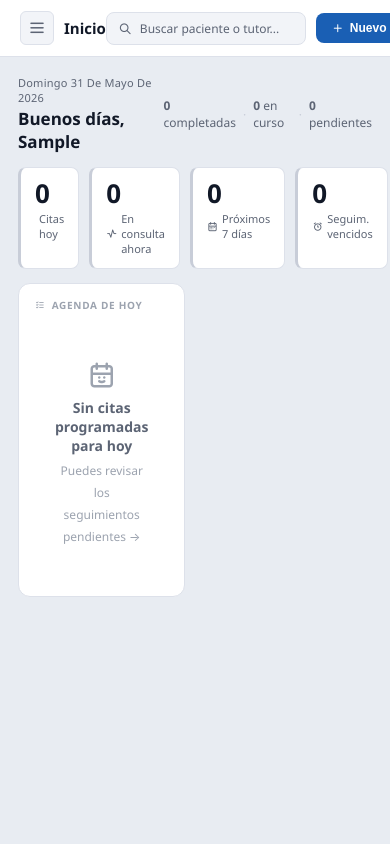
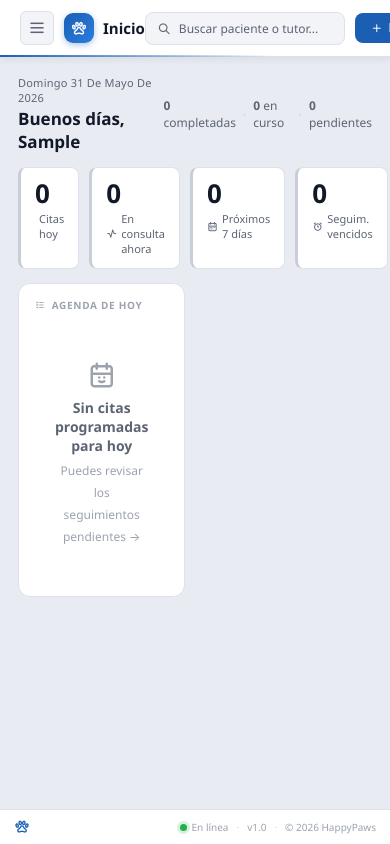
Before and after one commit to thisyourei/HappyPawsDev, a Django app: page / in a window 390 px wide. Run offline with Django 5.2, Linux system fonts and the light colour scheme; the visitor is signed in with stand-in values (Sample User, id 1); data comes from the database, SQL or seed files in the repository; data that the repository does not hold is empty.

Commit message:
feat: header con logo de marca y footer con identidad visual
- Badge con logo (paw) y línea de acento degradado bajo el topbar
- Footer fijo con marca, indicador "en línea", versión y copyright
- Footer responsive (se compacta en móvil)

Co-Authored-By: Claude Sonnet 4.6 <noreply@anthropic.com>

```diff
--- a/static/css/style.css
+++ b/static/css/style.css
@@ -258,13 +258,74 @@ body {
 .topbar {
   background: var(--bg-primary);
   border-bottom: 1px solid var(--border);
+  box-shadow: 0 1px 0 var(--border), 0 2px 8px var(--shadow);
   padding: 11px 20px;
   display: flex;
   align-items: center;
   justify-content: space-between;
   flex-shrink: 0;
+  position: relative;
+  z-index: 10;
+}
+/* Línea de acento bajo el header */
+.topbar::after {
+  content: '';
+  position: absolute;
+  left: 0; right: 0; bottom: -1px;
+  height: 2px;
+  background: linear-gradient(90deg, var(--accent), transparent 70%);
 }
 .topbar-titulo { font-size: 15px; font-weight: 600; color: var(--text-primary); }
+
+/* Marca / logo en el header */
+.topbar-marca { display: flex; align-items: center; gap: 9px; }
+.topbar-logo {
+  display: flex;
+  align-items: center;
+  justify-content: center;
+  width: 30px; height: 30px;
+  border-radius: 9px;
+  background: linear-gradient(135deg, var(--accent), #2b7de0);
+  color: #fff;
+  font-size: 17px;
+  box-shadow: 0 2px 6px rgba(26,95,180,0.35);
+  flex-shrink: 0;
+}
+
+/* ══════════════════════════════════════════════════════
+   FOOTER
+══════════════════════════════════════════════════════ */
+.footer {
+  flex-shrink: 0;
+  background: var(--bg-primary);
+  border-top: 1px solid var(--border);
+  padding: 10px 20px;
+  display: flex;
+  align-items: center;
+  justify-content: space-between;
+  gap: 12px;
+  font-size: 11px;
+  color: var(--text-secondary);
+}
+.footer-marca { display: flex; align-items: center; gap: 7px; }
+.footer-marca i { font-size: 15px; color: var(--accent); }
+.footer-marca strong { color: var(--text-primary); font-weight: 600; }
+.footer-links { display: flex; align-items: center; gap: 8px; color: var(--text-tertiary); }
+.footer-sep { opacity: 0.5; }
+.footer-estado { display: flex; align-items: center; gap: 5px; }
+.footer-dot {
+  width: 7px; height: 7px;
+  border-radius: 50%;
+  background: #22b04b;
+  box-shadow: 0 0 0 3px rgba(34,176,75,0.18);
+  display: inline-block;
+}
+
+@media (max-width: 640px) {
+  .footer { padding: 9px 14px; font-size: 10px; }
+  .footer-marca span { display: none; }
+  .footer-marca i { font-size: 16px; }
+}
 
 .buscador {
   display: flex;
--- a/templates/clinica/index.html
+++ b/templates/clinica/index.html
@@ -79,7 +79,10 @@
         <button class="btn-sidebar-toggle" id="btn-sidebar-toggle" onclick="toggleSidebar()" title="Mostrar/ocultar menú">
           <i class="ti ti-menu-2"></i>
         </button>
-        <span class="topbar-titulo" id="topbar-titulo">Inicio</span>
+        <div class="topbar-marca">
+          <span class="topbar-logo"><i class="ti ti-paw"></i></span>
+          <span class="topbar-titulo" id="topbar-titulo">Inicio</span>
+        </div>
       </div>
       <div style="display:flex;gap:10px;align-items:center">
 
@@ -719,6 +722,22 @@
       {% endif %}
 
     </div><!-- fin contenido -->
+
+    <!-- ── FOOTER ────────────────────────────────────────── -->
+    <footer class="footer">
+      <div class="footer-marca">
+        <i class="ti ti-paw"></i>
+        <span><strong>HappyPaws</strong> · Sistema de gestión veterinaria</span>
+      </div>
+      <div class="footer-links">
+        <span class="footer-estado"><span class="footer-dot"></span> En línea</span>
+        <span class="footer-sep">·</span>
+        <span>v1.0</span>
+        <span class="footer-sep">·</span>
+        <span>&copy; 2026 HappyPaws</span>
+      </div>
+    </footer>
+
   </div><!-- fin main -->
 </div><!-- fin app -->
 
```
